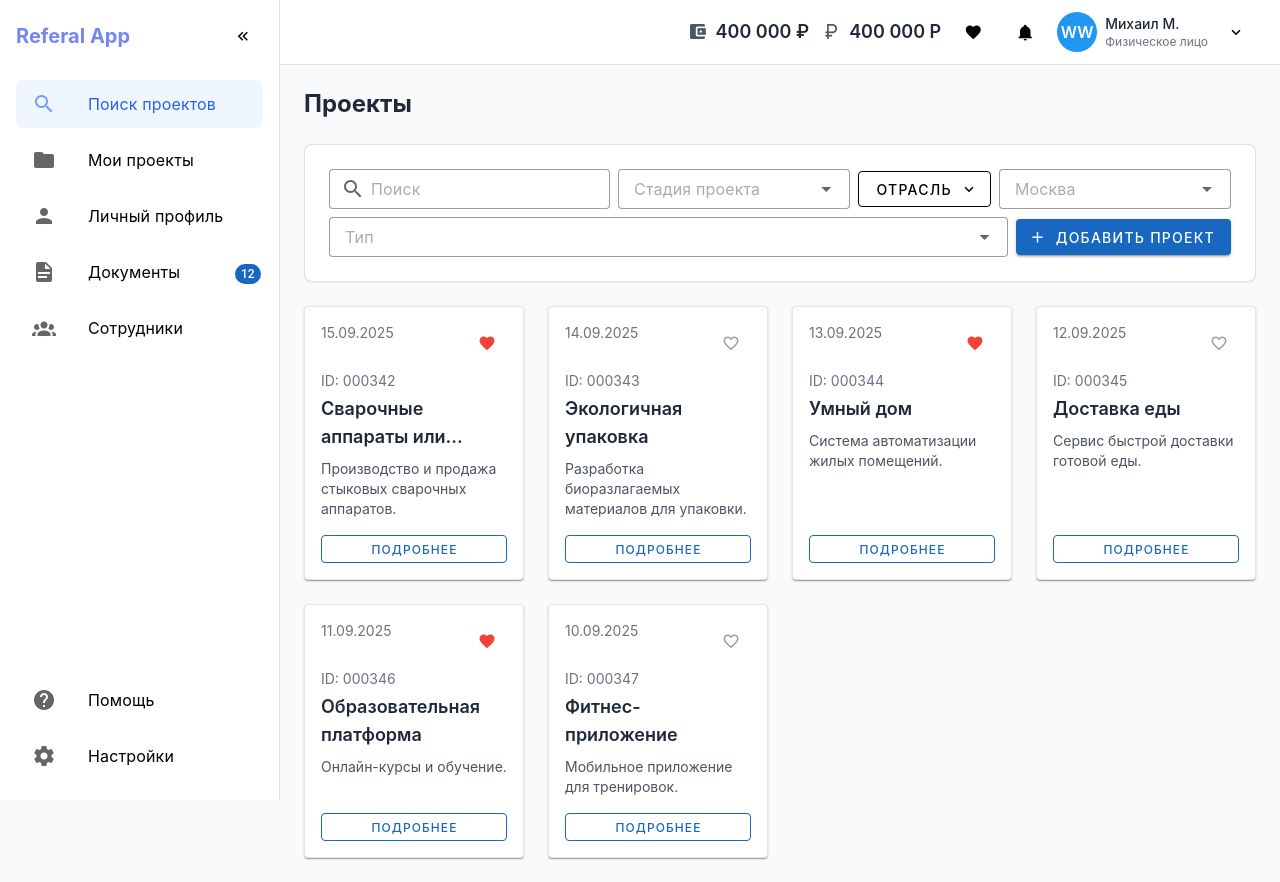
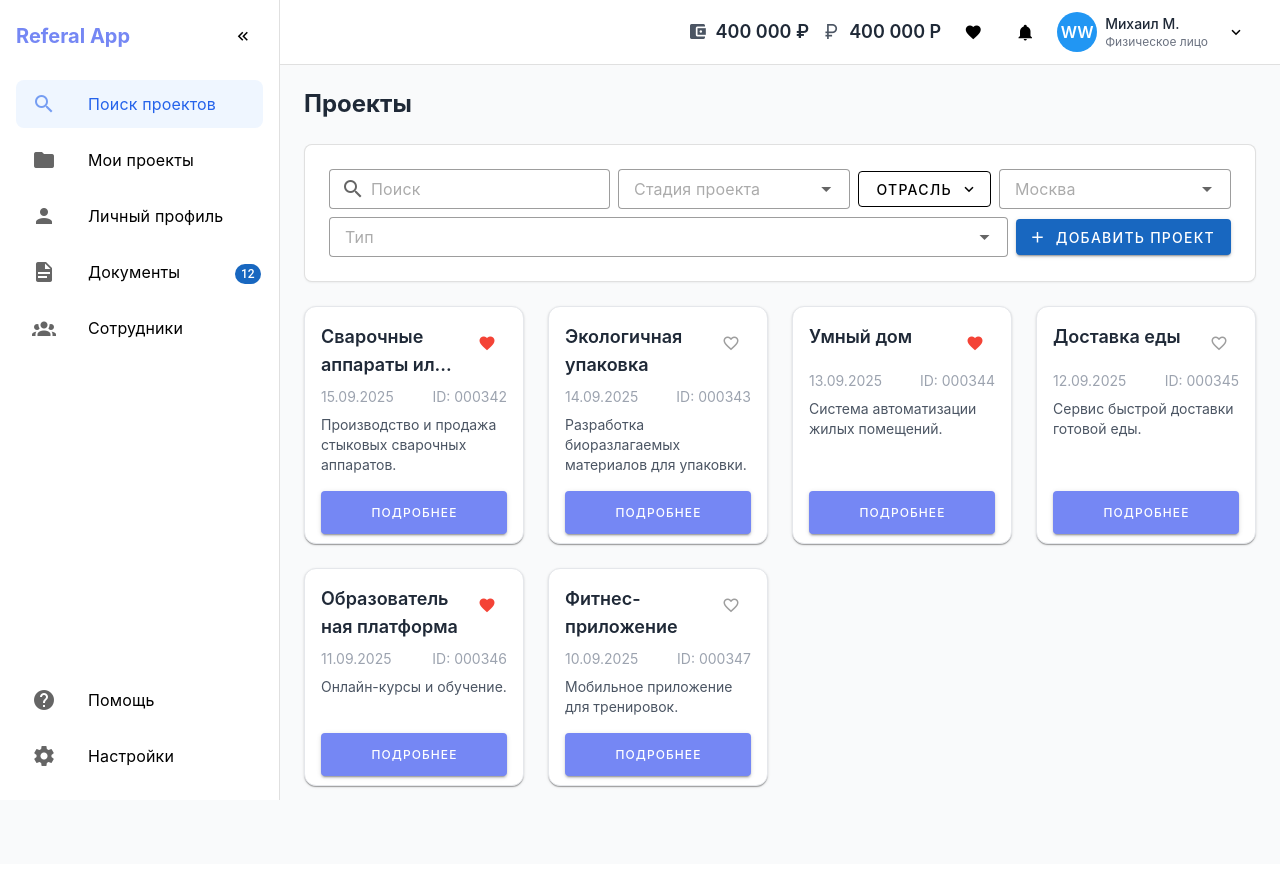
Before and after one commit to akkago/Referalochka, a Vue app: page / in a window 1280 px wide. Built offline with nearby package versions, Linux system fonts and the light colour scheme; the HTML template or start-up script is replaced by a standard one.

Commit message:
fix UI 6

```diff
--- a/src/components/ProjectCard.vue
+++ b/src/components/ProjectCard.vue
@@ -6,16 +6,18 @@
   >
     <!-- Card Header -->
     <div class="pa-4 pb-2">
+      <!-- Title and Heart icon row -->
       <div class="d-flex justify-space-between align-start mb-2">
-        <div class="text-sm text-gray-500">
-          {{ project.date }}
-        </div>
+        <h3 class="text-lg font-semibold text-gray-800 line-clamp-2 flex-grow-1 mr-2">
+          {{ project.title }}
+        </h3>
         <v-btn
           icon
           variant="text"
           size="small"
           :color="project.isFavorite ? 'red' : 'grey'"
           @click.stop="handleFavoriteToggle"
+          class="flex-shrink-0"
         >
           <v-icon>
             {{ project.isFavorite ? 'mdi-heart' : 'mdi-heart-outline' }}
@@ -23,14 +25,17 @@
         </v-btn>
       </div>
 
-      <div class="text-sm text-gray-500 mb-1">
-        ID: {{ project.id }}
+      <!-- Date and ID row -->
+      <div class="d-flex justify-space-between align-center mb-2">
+        <div class="text-sm date-id-text">
+          {{ project.date }}
+        </div>
+        <div class="text-sm date-id-text">
+          ID: {{ project.id }}
+        </div>
       </div>
 
-      <h3 class="text-lg font-semibold text-gray-800 mb-2 line-clamp-2">
-        {{ project.title }}
-      </h3>
-
+      <!-- Description -->
       <p class="text-sm text-gray-600 line-clamp-3">
         {{ project.description }}
       </p>
@@ -39,8 +44,7 @@
     <!-- Card Footer -->
     <div class="pa-4 pt-2 mt-auto">
       <v-btn
-        color="primary"
-        variant="outlined"
+        class="custom-button"
         size="small"
         block
         @click.stop="handleDetailsClick"
@@ -83,11 +87,29 @@ const handleDetailsClick = () => {
 .project-card {
   cursor: pointer;
   border: 1px solid #e5e7eb;
+  border-radius: 12px !important; /* Более скругленные углы как на макете */
 }
 
 .project-card:hover {
   border-color: #3b82f6;
   transform: translateY(-2px);
+}
+
+.custom-button {
+  background-color: #7587F4 !important;
+  color: white !important;
+  border: none !important;
+  height: 120% !important; /* Увеличиваем высоту на 20% */
+  min-height: 36px !important; /* Минимальная высота для кнопки small */
+}
+
+.custom-button:hover {
+  background-color: #6b7ae8 !important;
+  color: white !important;
+}
+
+.date-id-text {
+  color: #9ca3af !important; /* Более блеклый серый цвет */
 }
 
 .line-clamp-2 {
```
